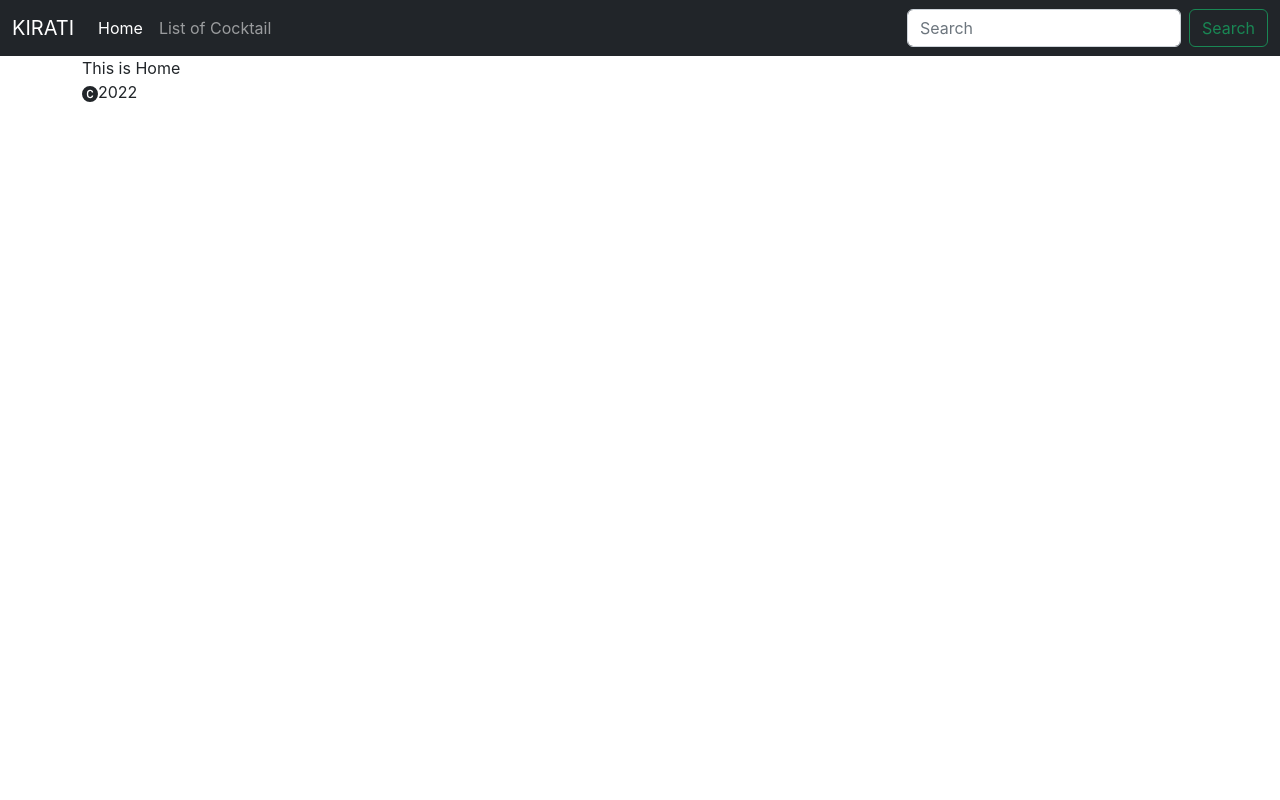
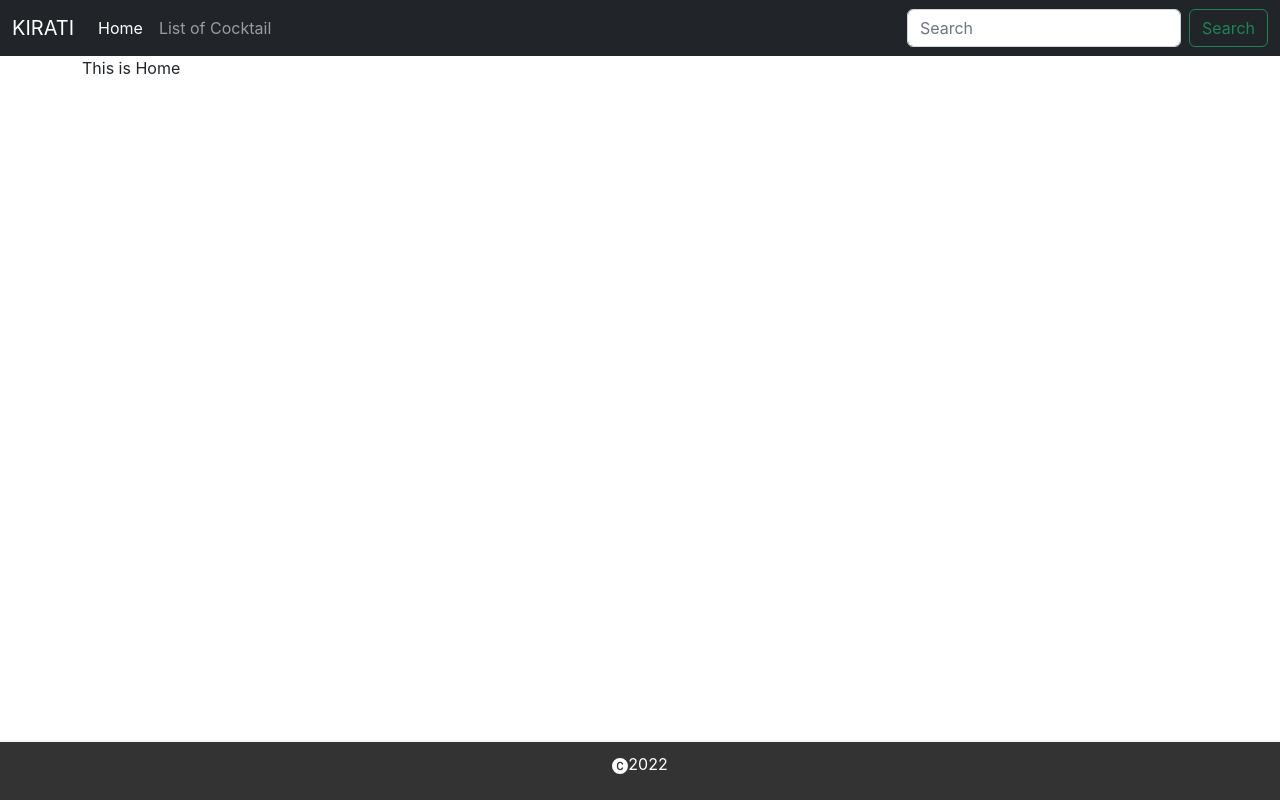
Before and after one commit to BishalRai/simple_website, a React (Create React App) app: page / in a window 1280 px wide. Built offline with nearby package versions, Linux system fonts and the light colour scheme.

Commit message:
done styling footer

```diff
--- a/src/App.css
+++ b/src/App.css
@@ -36,3 +36,16 @@
     transform: rotate(360deg);
   }
 }
+
+footer{
+  position: fixed;
+  bottom: 0;
+  padding-top: 10px;
+  width: 100%;
+  height: 60px;
+  border-top: 2px solid #f5f5f5;
+  background-size: cover;
+  text-align: center;
+  background-color: #333;
+  color: #fff;
+}
--- a/src/components/Home.js
+++ b/src/components/Home.js
@@ -1,4 +1,8 @@
 import React from 'react'
+
+
+//API address has provided to fetch the data
+const URL = 'https://www.thecocktaildb.com/api/json/v1/1/random.php';
 
 export default function Home() {
   return (
```
